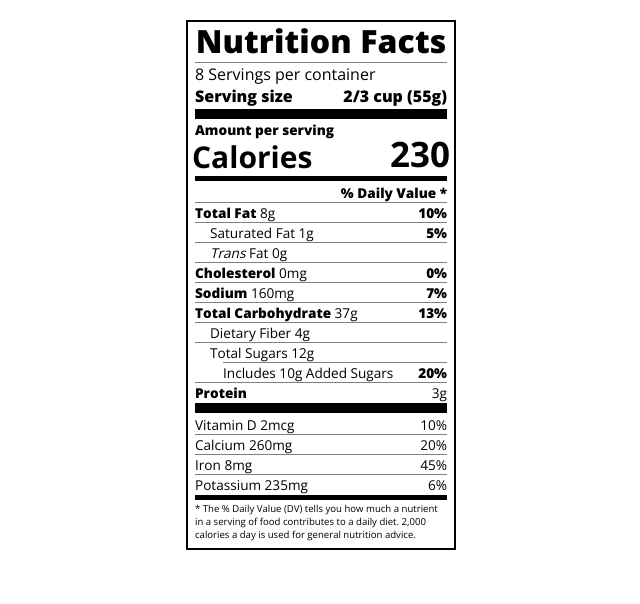
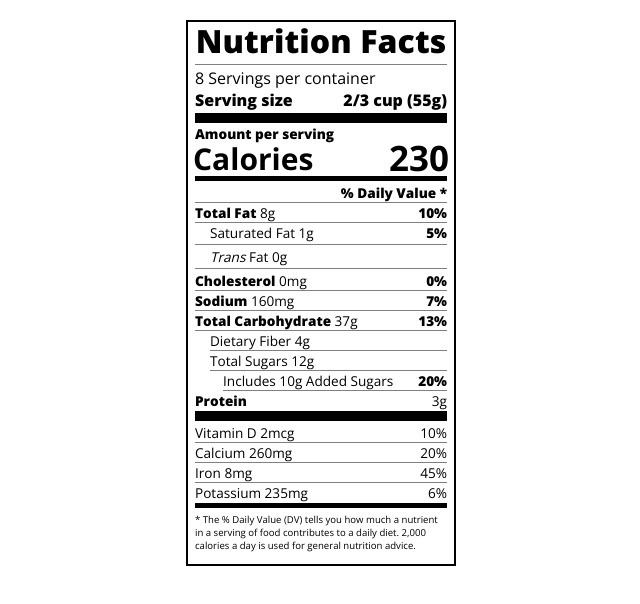
Before and after one commit to Shahir47/Front-End_FCC, a plain HTML site: page Part-2/Nutrition Label/index.html in a window 1280 px wide. Shown: the whole page, without its empty margins (319-959 px from the left). Drawn offline with nearby package versions, Linux system fonts and the light colour scheme.

Commit message:
Update of 6/14/23

```diff
--- a/Part-2/Nutrition Level/index.html
+++ b/Part-2/Nutrition Label/index.html
@@ -5,7 +5,7 @@
     <meta name="viewport" content="width=device-width, initial-scale=1.0">
     <link href="https://fonts.googleapis.com/css?family=Open+Sans:400,700,800" rel="stylesheet">
     <link rel="stylesheet" href="style.css">
-    <title>Nutrition Level</title>
+    <title>Nutrition Label</title>
 </head>
 <body>
     <div class="container">
@@ -20,7 +20,7 @@
                 <h2 class="bold">Amount per serving</h2>
                 <p>Calories</p>
             </div>
-            <span class="calory-val">230</span>
+            <span>230</span>
         </div>
         <div class="medium-divider"></div>
 
@@ -28,27 +28,26 @@
             <div class="right-align">
                 <p class="bold">% Daily Value *</p>
             </div>
+            <p><span><span class="bold">Total Fat </span>8g</span><span class="bold"> 10%</span></p>
+            <p class="indent no-divider">Saturated Fat 1g <span class="bold">5%</span></p>
             <div class="divider"></div>
-            <p class="divider"><span><span class="bold">Total Fat </span>8g</span><span class="bold"> 10%</span></p>
-            <p class="indent divider">Saturated Fat 1g <span class="bold">5%</span></p>
-            <p class="indent divider"><span><span class="italic">Trans </span>Fat 0g</span></p>
-            <p class="divider"><span><span class="bold">Cholesterol </span>0mg </span><span class="bold">0%</span></p>
-            <p class="divider"><span><span class="bold">Sodium </span>160mg</span> <span class="bold">7%</span></p>
-            <p class="divider"><span><span class="bold">Total Carbohydrate </span>37g</span><span class="bold">13%</span></p>
-            <p class="indent divider">Dietary Fiber 4g</p>
+            <p class="indent no-divider"><span><span class="italic">Trans </span>Fat 0g</span></p>
+            <div class="divider"></div>
+            <p><span><span class="bold">Cholesterol </span>0mg </span><span class="bold">0%</span></p>
+            <p><span><span class="bold">Sodium </span>160mg</span> <span class="bold">7%</span></p>
+            <p><span><span class="bold">Total Carbohydrate </span>37g</span><span class="bold">13%</span></p>
+            <p class="indent">Dietary Fiber 4g</p>
             <p class="indent">Total Sugars 12g</p>
-            <div class="extra-indent">
-                <div class="divider"></div>
-                <p>Includes 10g Added Sugars <span class="bold">20%</span></p>
-            </div>
-            <div class="divider"></div>
-            <p><span class="bold">Protein </span>3g</p>
+
+            <p class="extra-indent">Includes 10g Added Sugars <span class="bold">20%</span></p>
+
+            <p class="no-divider"><span class="bold">Protein </span>3g</p>
             <div class="large-divider"></div>
 
-            <p class="divider">Vitamin D 2mcg <span>10%</span></p>
-            <p class="divider">Calcium 260mg <span>20%</span></p>
-            <p class="divider">Iron 8mg <span>45%</span></p>
-            <p class>Potassium 235mg <span>6%</span></p>
+            <p>Vitamin D 2mcg <span>10%</span></p>
+            <p>Calcium 260mg <span>20%</span></p>
+            <p>Iron 8mg <span>45%</span></p>
+            <p class="no-divider">Potassium 235mg <span>6%</span></p>
             <div class="medium-divider"></div>
         </div>
         <p class="info">* The % Daily Value (DV) tells you how much a nutrient in a serving of food contributes to a daily diet. 2,000 calories a day is used for general nutrition advice.</p>
--- a/Part-2/Nutrition Level/style.css
+++ b/Part-2/Nutrition Label/style.css
@@ -42,7 +42,7 @@ p {
 
 .divider {
     border-bottom: 1px solid gray;
-
+    margin: 2px 0;
 }
 
 .large-divider {
@@ -64,13 +64,13 @@ p {
 .left-calories p {
     font-weight: 700;
     font-size: 30px;
-    margin: -3px;
+    margin: -5px -2px;
 }
 
-.calory-val {
+.calories-info span {
     font-weight: 700;
     font-size: 35px;
-    margin: -3px;
+    margin: -7px -2px;
 }
 
 .calories-distribution {
@@ -78,12 +78,16 @@ p {
     margin-top: 2px;
 }
 
+.calories-distribution p:not(.no-divider){
+    border-bottom: 1px solid gray;
+}
+
 .right-align p{
     justify-content: flex-end;
 }
 
 .indent {
-    padding-left: 15px;
+    margin-left: 15px;
 }
 
 .italic {
@@ -91,9 +95,10 @@ p {
 }
 
 .extra-indent {
-    padding-left: 28px;
+    margin-left: 28px;
 }
 
 .info {
     font-size: 0.6rem;
+    margin: 5px 0;
 }
```
